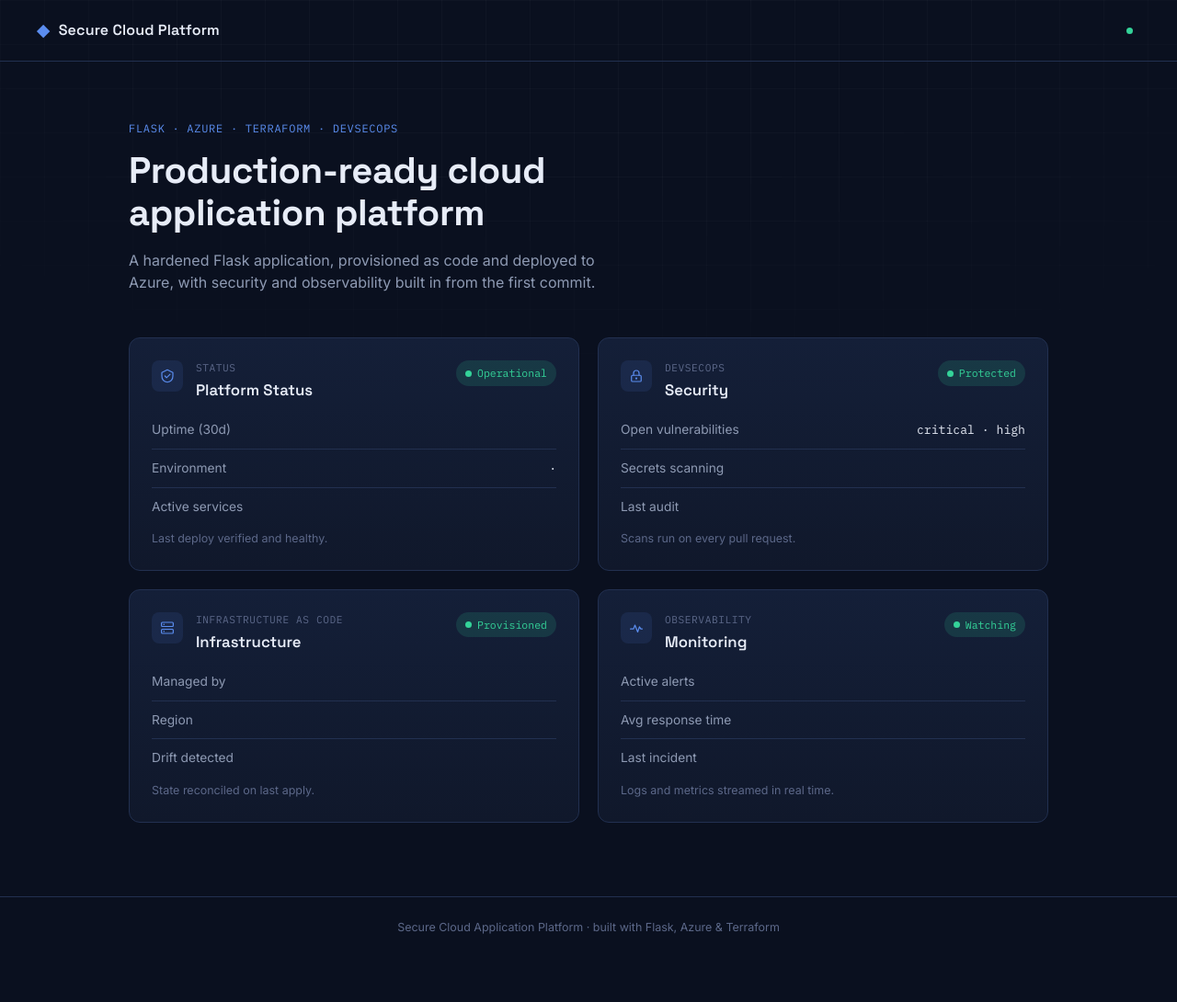
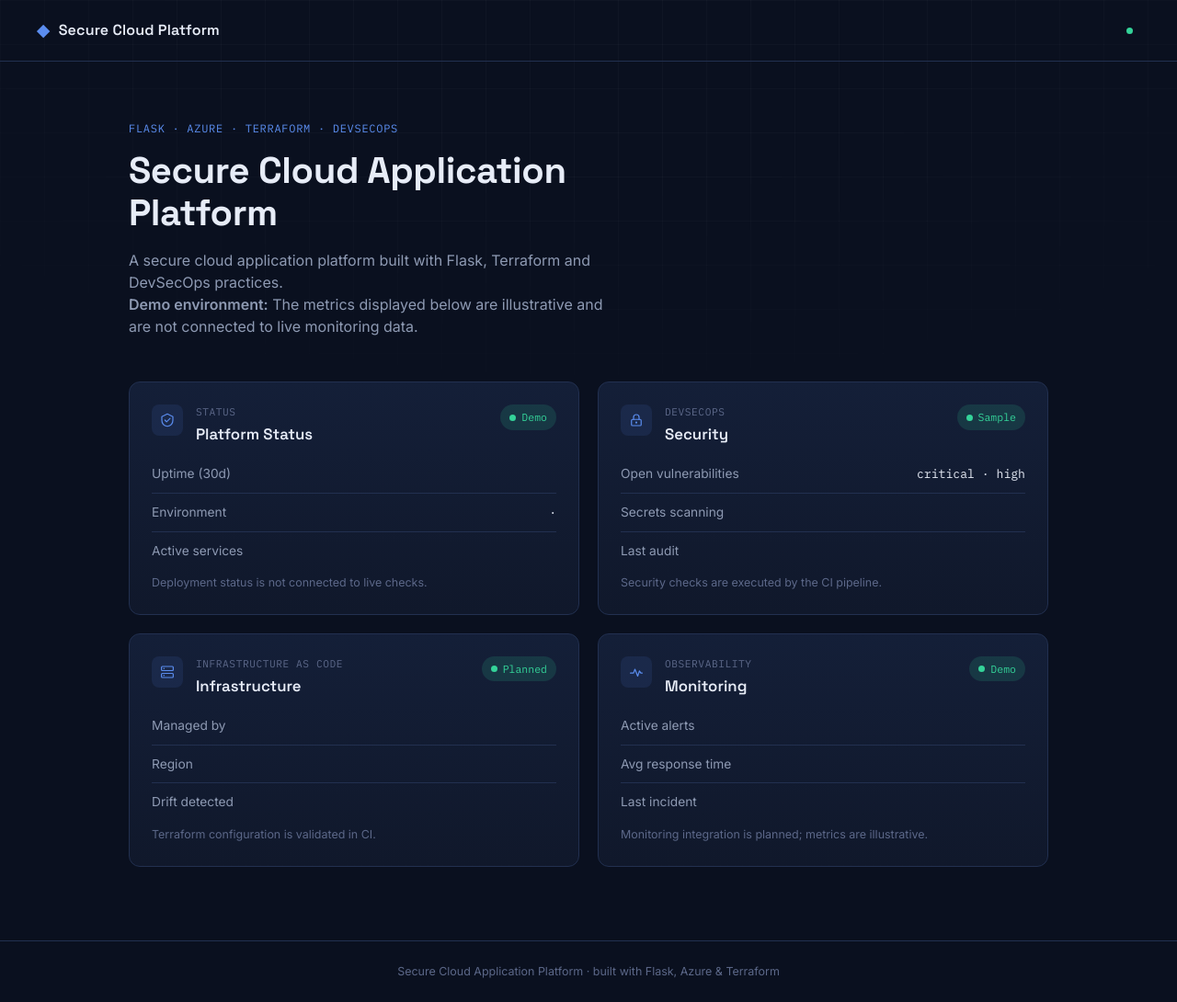
Before and after one commit to DiogoSequeiraProjects/secure-cloud-application-platform, a Flask app: template application/templates/index.html in a window 1280 px wide. Shown: the whole page at 92% size. Before the commit the page ends 1016 px from the top, so only its background shows below. Run offline with Flask 3, Linux system fonts and the light colour scheme; the template is opened without the code that fills it, so the values that code supplies are empty.

Commit message:
fix(dashboard): label metrics as demo data

```diff
--- a/application/routes.py
+++ b/application/routes.py
@@ -11,7 +11,7 @@ def register_routes(app):
 
         platform = {
 
-            "status": "Operational",
+            "status": "Demo",
 
             "uptime": "99.98%",
 
@@ -21,7 +21,7 @@ def register_routes(app):
 
             "services": "6 / 6",
 
-            "security_status": "Protected",
+            "security_status": "Sample",
 
             "critical_vulnerabilities": "0",
 
@@ -82,7 +82,7 @@ def register_routes(app):
 
             "environment": Config.FLASK_ENV,
 
-            "status": "Operational",
+            "status": "Demo",
 
             "cloud": "Microsoft Azure",
 
--- a/application/templates/index.html
+++ b/application/templates/index.html
@@ -25,12 +25,17 @@
     </header>
 
     <main class="page">
-        <section class="intro">
+            <section class="intro">
             <p class="eyebrow">Flask &middot; Azure &middot; Terraform &middot; DevSecOps</p>
-            <h1>Production-ready cloud application platform</h1>
+            <h1>Secure Cloud Application Platform</h1>
             <p class="lede">
-                A hardened Flask application, provisioned as code and deployed to Azure,
-                with security and observability built in from the first commit.
+                A secure cloud application platform built with Flask, Terraform
+                and DevSecOps practices.
+            </p>
+            <p class="lede">
+                <strong>Demo environment:</strong>
+                The metrics displayed below are illustrative and are not
+                connected to live monitoring data.
             </p>
         </section>
 
@@ -46,7 +51,7 @@
                         <h2 class="card-title">Platform Status</h2>
                     </div>
                     <span class="status-pill status-ok">
-                        <span class="pulse-dot pulse-ok" aria-hidden="true"></span>Operational
+                        <span class="pulse-dot pulse-ok" aria-hidden="true"></span>Demo
                     </span>
                 </div>
                 <dl class="metric-list">
@@ -63,7 +68,7 @@
                         <dd>{{ platform.services }}</dd>
                     </div>
                 </dl>
-                <p class="card-footnote">Last deploy verified and healthy.</p>
+                <p class="card-footnote">Deployment status is not connected to live checks.</p>
             </article>
 
             <article class="card">
@@ -76,7 +81,7 @@
                         <h2 class="card-title">Security</h2>
                     </div>
                     <span class="status-pill status-ok">
-                        <span class="pulse-dot pulse-ok" aria-hidden="true"></span>Protected
+                        <span class="pulse-dot pulse-ok" aria-hidden="true"></span>Sample
                     </span>
                 </div>
                 <dl class="metric-list">
@@ -93,7 +98,7 @@
                         <dd>{{ platform.audit }}</dd>
                     </div>
                 </dl>
-                <p class="card-footnote">Scans run on every pull request.</p>
+                <p class="card-footnote">Security checks are executed by the CI pipeline.</p>
             </article>
 
             <article class="card">
@@ -106,7 +111,7 @@
                         <h2 class="card-title">Infrastructure</h2>
                     </div>
                     <span class="status-pill status-ok">
-                        <span class="pulse-dot pulse-ok" aria-hidden="true"></span>Provisioned
+                        <span class="pulse-dot pulse-ok" aria-hidden="true"></span>Planned
                     </span>
                 </div>
                 <dl class="metric-list">
@@ -123,7 +128,7 @@
                         <dd>{{ platform.drift }}</dd>
                     </div>
                 </dl>
-                <p class="card-footnote">State reconciled on last apply.</p>
+                <p class="card-footnote">Terraform configuration is validated in CI.</p>
             </article>
 
             <article class="card">
@@ -136,7 +141,7 @@
                         <h2 class="card-title">Monitoring</h2>
                     </div>
                     <span class="status-pill status-ok">
-                        <span class="pulse-dot pulse-ok" aria-hidden="true"></span>Watching
+                        <span class="pulse-dot pulse-ok" aria-hidden="true"></span>Demo
                     </span>
                 </div>
                 <dl class="metric-list">
@@ -153,7 +158,7 @@
                         <dd>{{ platform.incident }}</dd>
                     </div>
                 </dl>
-                <p class="card-footnote">Logs and metrics streamed in real time.</p>
+                <p class="card-footnote">Monitoring integration is planned; metrics are illustrative.</p>
             </article>
 
         </section>
```
